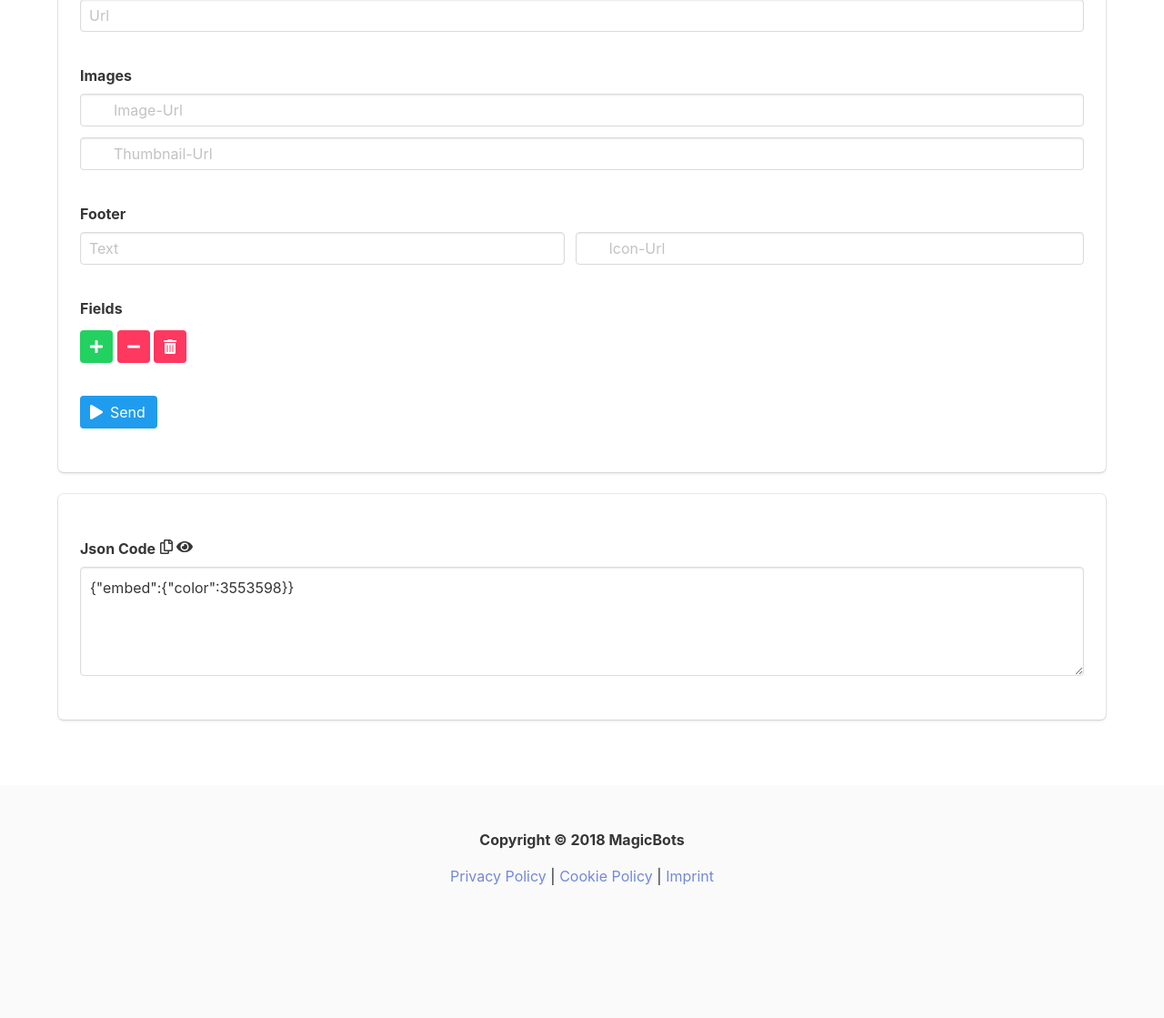
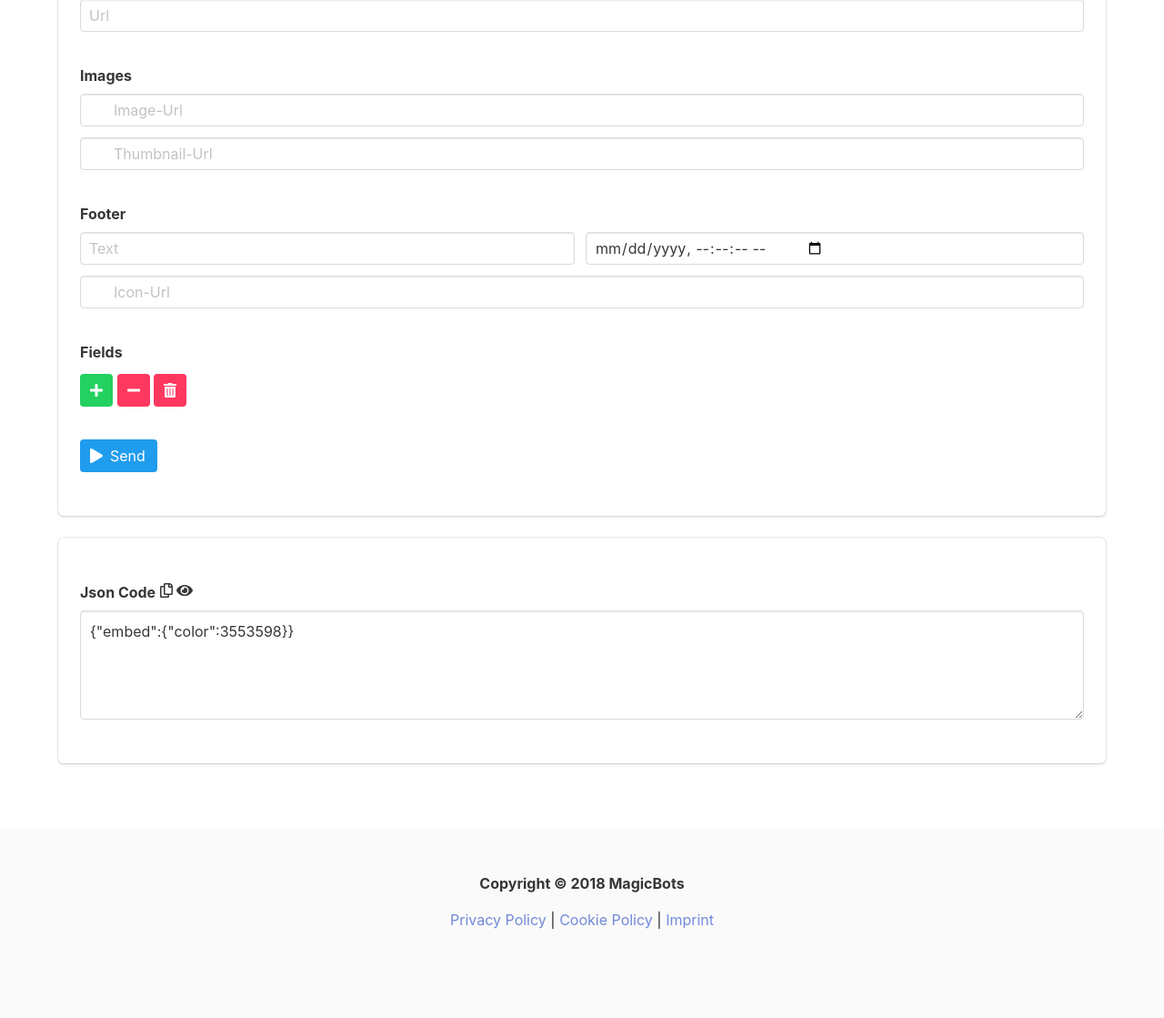
Before and after one commit to Xenon-Bot/discord.club, a Python web app: template contents/templates/tools/embed_generator/index.html in a window 1280 px wide. Shown: the part 1067-2186 px from the top of the page at 91% size. Before the commit the page ends 2040 px from the top, so only its background shows below. Run offline with Jinja, Linux system fonts and the light colour scheme; the template is opened without the code that fills it, so the values that code supplies are empty; some libraries are stand-ins or nearby versions.

Commit message:
Added timestamp to the embed generator

```diff
--- a/contents/templates/tools/embed_generator/index.html
+++ b/contents/templates/tools/embed_generator/index.html
@@ -177,13 +177,22 @@
                         </div>
                     </div>
                     <div class="field">
-                        <div class="control is-expanded has-icons-left">
-                            <input name="footer_icon" class="input" type="url" placeholder="Icon-Url">
-                            <span class="icon is-small is-left">
-                                <img id="footer_icon_preview" src="">
-                            </span>
+                        <div class="field-body">
+                            <div class="field">
+                                <div class="control is-expanded">
+                                    <input name="timestamp" class="input" type="datetime-local" step="1">
+                                </div>
+                            </div>
                         </div>
                     </div>
+                </div>
+            </div>
+            <div class="field">
+                <div class="control is-expanded has-icons-left">
+                    <input name="footer_icon" class="input" type="url" placeholder="Icon-Url">
+                    <span class="icon is-small is-left">
+                        <img id="footer_icon_preview" src="">
+                    </span>
                 </div>
             </div>
 
--- a/sites/tools/embed_generator.py
+++ b/sites/tools/embed_generator.py
@@ -60,6 +60,7 @@ async def process(request):
         "title": content["title"],
         "description": content["description"],
         "url": content["url"],
+        "timestamp": content["timestamp"],
         "footer": {
             "text": content["footer_text"],
             "icon_url": content["footer_icon"]
```
